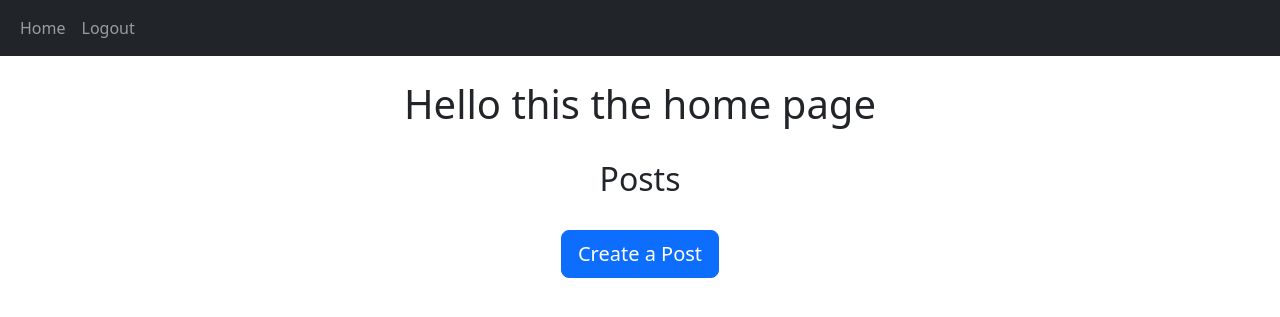
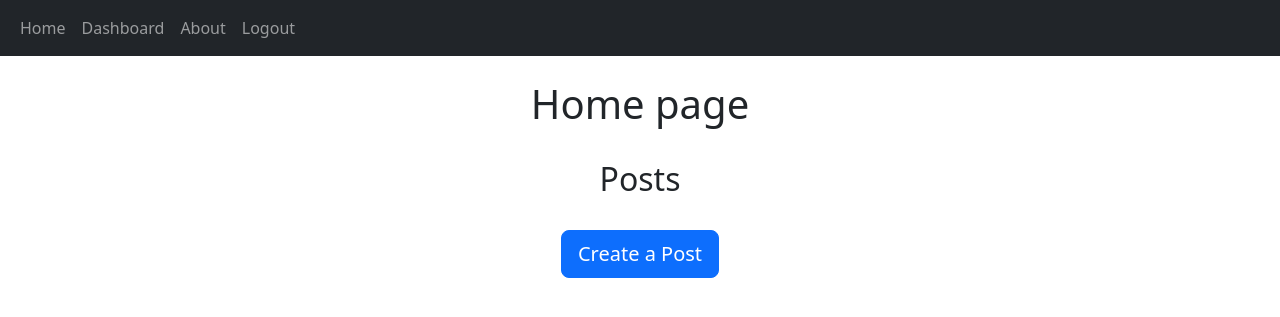
Before and after one commit to bennylao/comp0034-cw2-g-team_1, a Flask app: page / in a window 1280 px wide. Shown: the top 317 px of the page. Run offline with Flask 3, Linux system fonts and the light colour scheme; the visitor is signed in with stand-in values (Sample User, id 1); data that the repository does not hold is empty; parts of the project's set-up code (start-up, migrations or seed data) failed here and were passed over; some libraries are stand-ins or nearby versions.

Commit message:
about and dashboard routes

```diff
--- a/crayfish_analysis_app/auth.py
+++ b/crayfish_analysis_app/auth.py
@@ -7,7 +7,7 @@ main_bp = Blueprint('auth', __name__)
 
 @main_bp.route('/')
 @main_bp.route("/home")
-@login_required
+# @login_required
 def home():
     """Returns home page """
     posts = Post.query.all()
@@ -166,3 +166,14 @@ def like(post_id):
         db.session.commit()
 
     return redirect(url_for("auth.home"))
+
+@main_bp.route("/about")
+def about():
+    """Returns about page """
+    return render_template('about.html', user=current_user)
+
+@main_bp.route("/dashboard")
+@login_required
+def dashboard():
+    """Returns crayfish dashboard """
+    return render_template('dashboard.html', user=current_user)
--- a/crayfish_analysis_app/templates/base.html
+++ b/crayfish_analysis_app/templates/base.html
@@ -22,6 +22,8 @@
         <div class="collapse navbar-collapse" id="navbar">
             <div class="navbar-nav">
             <a class="nav-item nav-link" href="/home">Home</a>
+            <a class="nav-item nav-link" href="/dashboard">Dashboard</a>
+            <a class="nav-item nav-link" href="/about">About</a>
             {% if user.is_authenticated %}
               <a class="nav-item nav-link" href="/logout">Logout</a>
               {% else %}
--- a/crayfish_analysis_app/templates/create_post.html
+++ b/crayfish_analysis_app/templates/create_post.html
@@ -1,6 +1,7 @@
 {% extends "base.html" %}
 {% block title %}Create post{% endblock %}
 {% block content%}
+<br />
 <h1 align="center">Make a Post</h1>
 
 <form method="POST">
--- a/crayfish_analysis_app/templates/home.html
+++ b/crayfish_analysis_app/templates/home.html
@@ -1,2 +1,3 @@
 {% extends "posts_div.html" %}
 {% block title %}Home{% endblock %}
+{% block header1 %}Home page{% endblock %}
--- a/crayfish_analysis_app/templates/login.html
+++ b/crayfish_analysis_app/templates/login.html
@@ -1,8 +1,9 @@
 {% extends "base.html" %}
 {% block title %}Login{% endblock %}
 {% block content%}
+<br/>
 <form method="POST">
-    <h3 align="center">Login</h3>
+    <h1 align="center">Login</h1>
     <div class="form-group">
         <label for="email">Email Address</label>
         <input
--- a/crayfish_analysis_app/templates/posts_div.html
+++ b/crayfish_analysis_app/templates/posts_div.html
@@ -2,7 +2,7 @@
 {% block title %}Posts_div{% endblock %}
 {% block content%}
 <br />
-<h1 align="center">{% block header1 %}Hello this the home page{% endblock %}</h1>
+<h1 align="center">{% block header1 %}{% endblock %}</h1>
 <br />
 <h2 align="center">{% block header2 %}Posts{% endblock %}</h2>
 <br />
@@ -24,7 +24,7 @@
                     </button>
                     <ul class="dropdown-menu">
                         <li>
-                            <a href="/delete-post/{{post.id}}" class="dropwdown-item"
+                            <a href="/delete-post/{{post.id}}" class="dropwdown-item text-danger"
                             >Delete</a
                             >
                         </li>
@@ -53,7 +53,7 @@
                                     <button type="button" class="btn btn-sm btn-primary dropdown-toggle" data-bs-toggle="dropdown">
                                     </button>
                                     <ul class="dropdown-menu">
-                                        <li><a href="/delete-comment/{{comment.id}}" class="dropwdown-item">Delete</a></li>
+                                        <li><a href="/delete-comment/{{comment.id}}" class="dropwdown-item text-danger">Delete</a></li>
                                     </ul>
                                 </div>
                                 {% endif %}
--- a/crayfish_analysis_app/templates/signup.html
+++ b/crayfish_analysis_app/templates/signup.html
@@ -2,7 +2,8 @@
 {% block title %}Sign Up{% endblock %}
 {% block content%}
 <form method="POST">
-    <h3 align="center">Sign Up</h3>
+    <br/>
+    <h1 align="center">Sign Up</h1>
     <div class="form-group">
         <label for="email">Email Address</label>
         <input
```
Also changed, not shown: crayfish_analysis_app/templates/about.html (added, +7 -0 lines), crayfish_analysis_app/templates/dashboard.html (added, +7 -0 lines).
